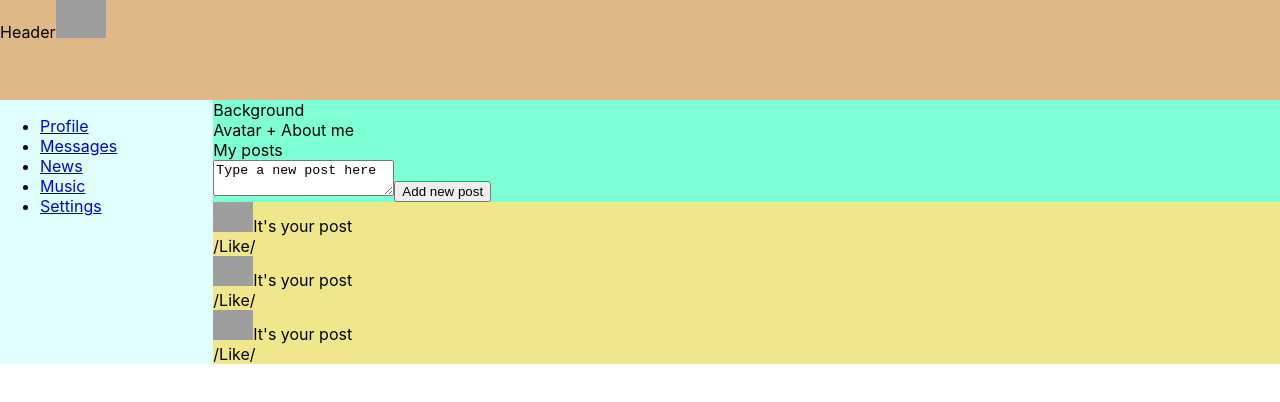
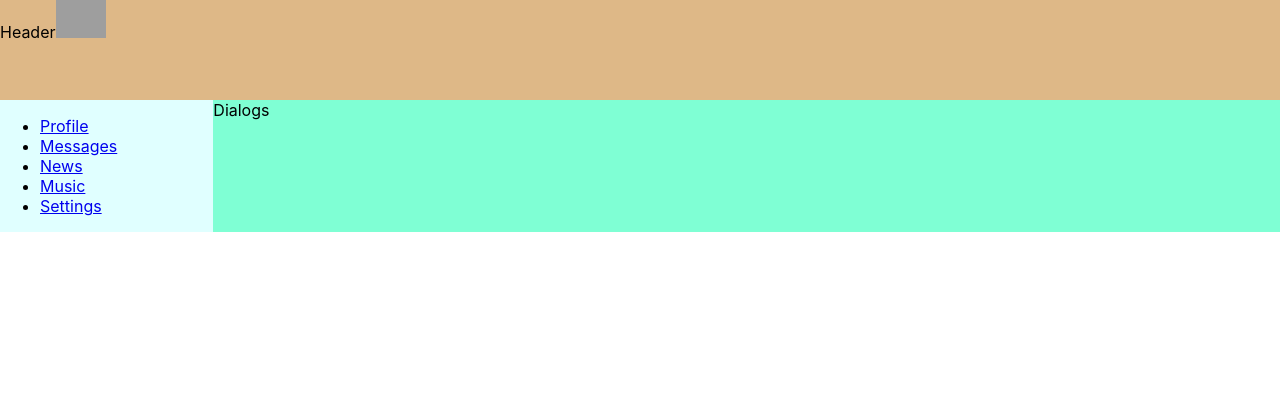
Before and after one commit to kotsur-vlad/social_network, a React (Create React App) app: page / in a window 1280 px wide. Shown: the top 402 px of the page. Built offline with nearby package versions, Linux system fonts and the light colour scheme; grey boxes are pictures that could not be loaded.

Commit message:
add "Messages" component

```diff
--- a/src/App.css
+++ b/src/App.css
@@ -13,3 +13,8 @@ body {
     margin: 0 auto;
     width: 100%;
 }
+
+.app-wrapper-content {
+    grid-area: profile;
+    background-color: aquamarine;
+}
--- a/src/App.js
+++ b/src/App.js
@@ -3,13 +3,17 @@ import './App.css';
 import Header from "./components/Header/Header";
 import Navbar from "./components/Navbar/Navbar";
 import Profile from "./components/Profile/Profile";
+import Messages from "./components/Messages/Messages";
 
 const App = () => {
 	return (
 		<div className="app-wrapper">
 			<Header/>
 			<Navbar/>
-			<Profile/>
+			<div className="app-wrapper-content">
+				{/*<Profile/>*/}
+				<Messages/>
+			</div>
 		</div>
 	);
 };
--- /dev/null
+++ b/src/components/Messages/Messages.js
@@ -0,0 +1,12 @@
+import React from "react";
+import styles from "./Messages.module.css"
+
+const Messages = () => {
+	return (
+		<div className={styles.messages}>
+			Dialogs
+		</div>
+	);
+};
+
+export default Messages;
--- a/src/components/Navbar/Navbar.js
+++ b/src/components/Navbar/Navbar.js
@@ -5,8 +5,8 @@ const Navbar = () => {
 	return (
 		<nav className={styles.navbar}>
 			<ul>
-				<li><a href="#">Profile</a></li>
-				<li><a href="#">Messages</a></li>
+				<li><a href="/profile">Profile</a></li>
+				<li><a href="/messages">Messages</a></li>
 				<li><a href="#">News</a></li>
 				<li><a href="#">Music</a></li>
 				<li><a href="#">Settings</a></li>
--- a/src/components/Profile/MyPosts/MyPosts.js
+++ b/src/components/Profile/MyPosts/MyPosts.js
@@ -11,9 +11,9 @@ const MyPosts = () => {
 				<button>Add new post</button>
 			</div>
 			<div>
-				<Post/>
-				<Post/>
-				<Post/>
+				<Post message={"I want to learn React"} likeCount={27}/>
+				<Post message={"I need new friends"} likeCount={33}/>
+				<Post message={"Hi, it\'s my first post"} likeCount={99}/>
 			</div>
 		</div>
 	);
--- a/src/components/Profile/MyPosts/Post/Post.js
+++ b/src/components/Profile/MyPosts/Post/Post.js
@@ -1,13 +1,13 @@
 import React from 'react';
 import styles from './Post.module.css'
 
-const Post = () => {
+const Post = (props) => {
 	return (
 		<div className={styles.item}>
 			<img src="https://ae01.alicdn.com/kf/Hbc9b81dd7d274298aeecb42331df610fW/5d-Diy.jpg_q50.jpg" alt="avatar"/>
-			It's your post
+			{props.message}
 			<div>
-				/Like/
+				/Like/ {props.likeCount}
 			</div>
 		</div>
 	);
--- a/src/components/Profile/Profile.js
+++ b/src/components/Profile/Profile.js
@@ -4,11 +4,11 @@ import MyPosts from "./MyPosts/MyPosts";
 
 const Profile = () => {
 	return (
-		<article className={styles.profile}>
+		<div className={styles.profile}>
 			<div>Background</div>
 			<div>Avatar + About me</div>
 			<MyPosts/>
-		</article>
+		</div>
 	);
 };
 
```
Also changed, not shown: src/components/Messages/Messages.module.css (added).
